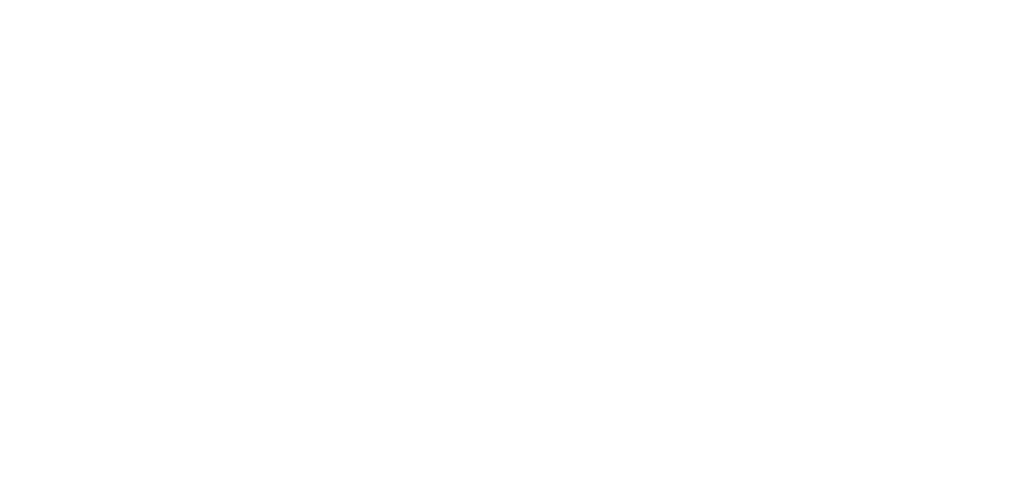
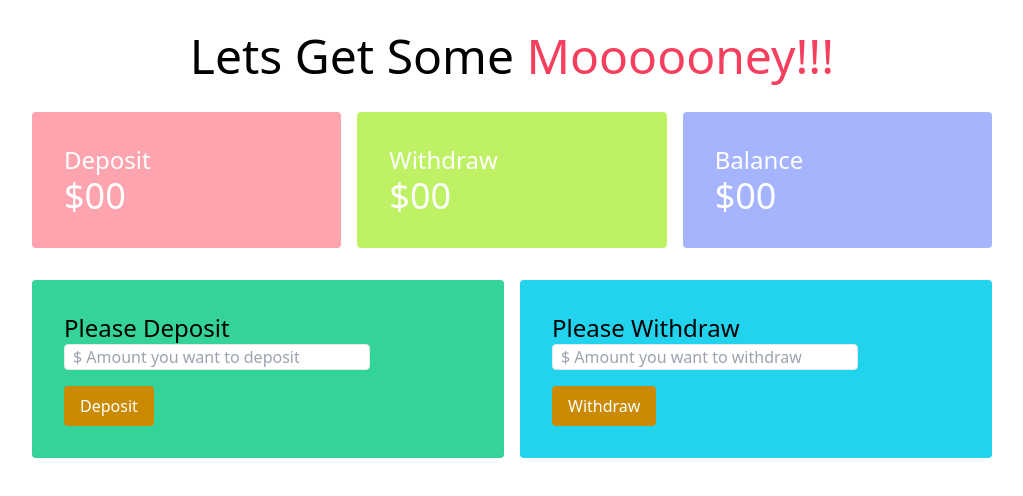
Before and after one commit to mashruf/banking-js, a plain HTML site: page banking.html in a window 1280 px wide. Shown: the whole page, without its empty margins (128-1151 px from the left). Drawn offline with nearby package versions, Linux system fonts and the light colour scheme.

Commit message:
banking layout added to banking.html

```diff
--- a/banking.html
+++ b/banking.html
@@ -12,7 +12,44 @@
 </head>
 
 <body>
+    <header class="my-8">
+        <h1 class="text-5xl text-center">
+            Lets Get Some <span class="text-rose-500">Moooooney!!!</span>
+        </h1>
+    </header>
+    <main class="w-3/4 mx-auto">
+        <section class="grid grid-cols-3 gap-4 mb-8">
+            <div class="bg-rose-300 p-8 rounded">
+                <h3 class="text-2xl text-white">Deposit</h3>
+                <h2 class="text-4xl text-white">$00</h2>
+            </div>
+            <div class="bg-lime-300 p-8 rounded">
+                <h3 class="text-2xl text-white">Withdraw</h3>
+                <h2 class="text-4xl text-white">$00</h2>
+            </div>
+            <div class="bg-indigo-300 p-8 rounded">
+                <h3 class="text-2xl text-white">Balance</h3>
+                <h2 class="text-4xl text-white">$00</h2>
+            </div>
+        </section>
+        <section class="grid grid-cols-2 gap-4">
+            <div class="bg-emerald-400 p-8 rounded">
+                <h3 class="text-2xl">Please Deposit</h3>
+                <input id="user-email" class="block w-3/4 border border-grey-400 rounded mb-4 pl-2" type="email"
+                    placeholder="$ Amount you want to deposit">
+                <button id="login-submit"
+                    class="bg-yellow-600 px-4 py-2 text-white font-medium rounded">Deposit</button>
+            </div>
+            <div class="bg-cyan-400 p-8 rounded">
+                <h3 class="text-2xl">Please Withdraw</h3>
+                <input id="user-email" class="block w-3/4 border border-grey-400 rounded mb-4 pl-2" type="email"
+                    placeholder="$ Amount you want to withdraw">
+                <button id="login-submit"
+                    class="bg-yellow-600 px-4 py-2 text-white font-medium rounded">Withdraw</button>
+            </div>
 
+        </section>
+    </main>
 
     <script src="js/banking.js"></script>
 </body>
```
Also changed, not shown: index.html (+2 -2 lines).
